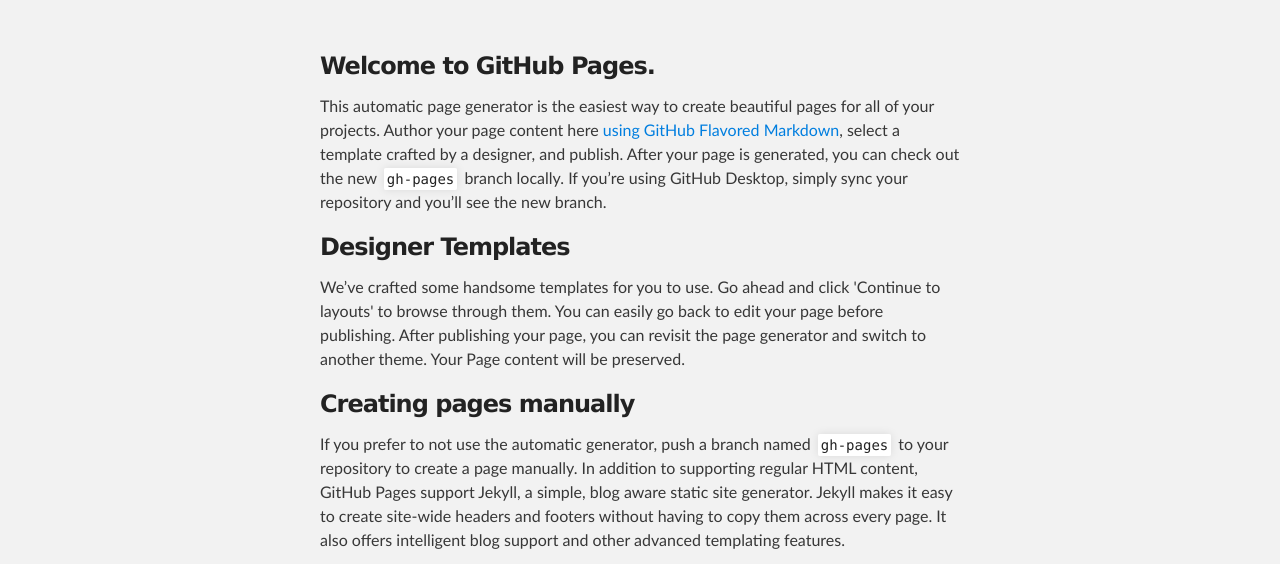
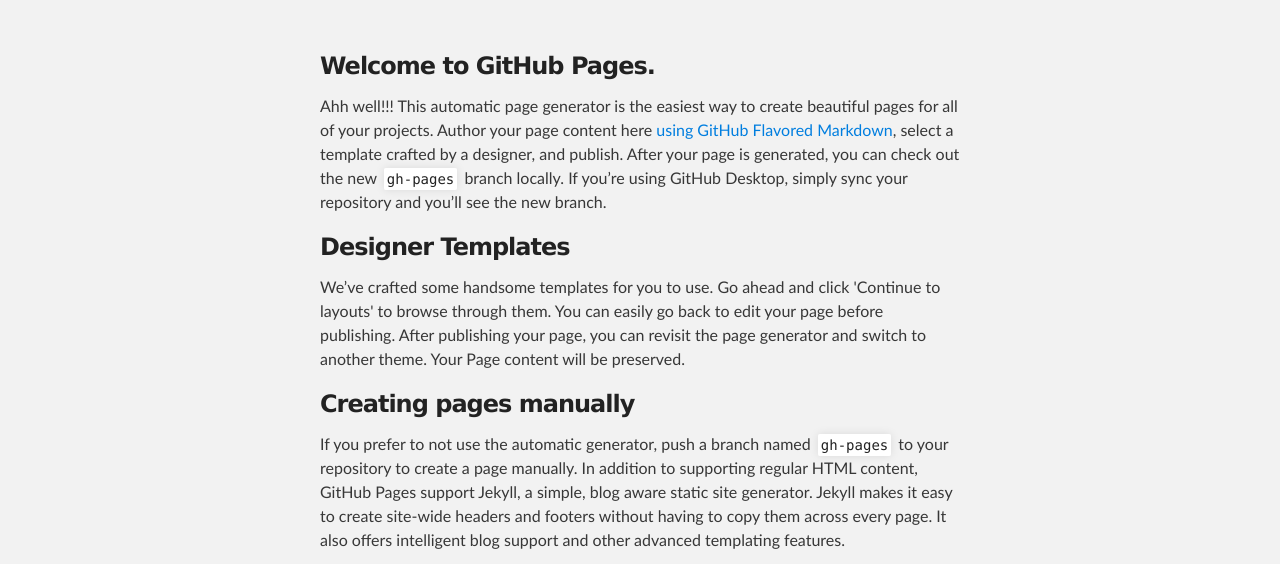
Before and after one commit to golucoder/golucoder, a plain HTML site: page index.html in a window 1280 px wide. Shown: the part 212-776 px from the top of the page. Drawn offline with Linux system fonts and the light colour scheme.

Commit message:
Update index.html

```diff
--- a/index.html
+++ b/index.html
@@ -30,7 +30,7 @@
         <h3>
 <a id="welcome-to-github-pages" class="anchor" href="#welcome-to-github-pages" aria-hidden="true"><span class="octicon octicon-link"></span></a>Welcome to GitHub Pages.</h3>
 
-<p>This automatic page generator is the easiest way to create beautiful pages for all of your projects. Author your page content here <a href="https://guides.github.com/features/mastering-markdown/">using GitHub Flavored Markdown</a>, select a template crafted by a designer, and publish. After your page is generated, you can check out the new <code>gh-pages</code> branch locally. If you’re using GitHub Desktop, simply sync your repository and you’ll see the new branch.</p>
+<p>Ahh well!!! This automatic page generator is the easiest way to create beautiful pages for all of your projects. Author your page content here <a href="https://guides.github.com/features/mastering-markdown/">using GitHub Flavored Markdown</a>, select a template crafted by a designer, and publish. After your page is generated, you can check out the new <code>gh-pages</code> branch locally. If you’re using GitHub Desktop, simply sync your repository and you’ll see the new branch.</p>
 
 <h3>
 <a id="designer-templates" class="anchor" href="#designer-templates" aria-hidden="true"><span class="octicon octicon-link"></span></a>Designer Templates</h3>
```
